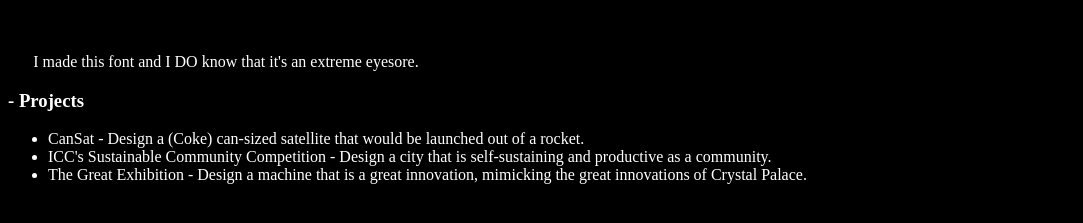
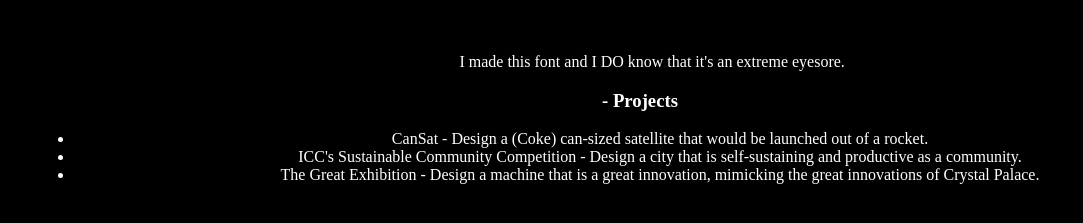
Before and after one commit to sanchoadormir/sanchoadormir.github.io, a plain HTML site: page index.html in a window 1280 px wide. Shown: the part 59-282 px from the top of the page, without its empty margins (0-1083 px from the left). Drawn offline with Linux system fonts and the light colour scheme.

Commit message:
Update styles.css

```diff
--- a/styles.css
+++ b/styles.css
@@ -4,8 +4,10 @@
 }
 
 html{
-
+    text-align: center;
     color: white;
+    margin-left: 2%;
+    margin-right: 2%;
 }
 body {
     background-color: rgb(0, 0, 0);
```
